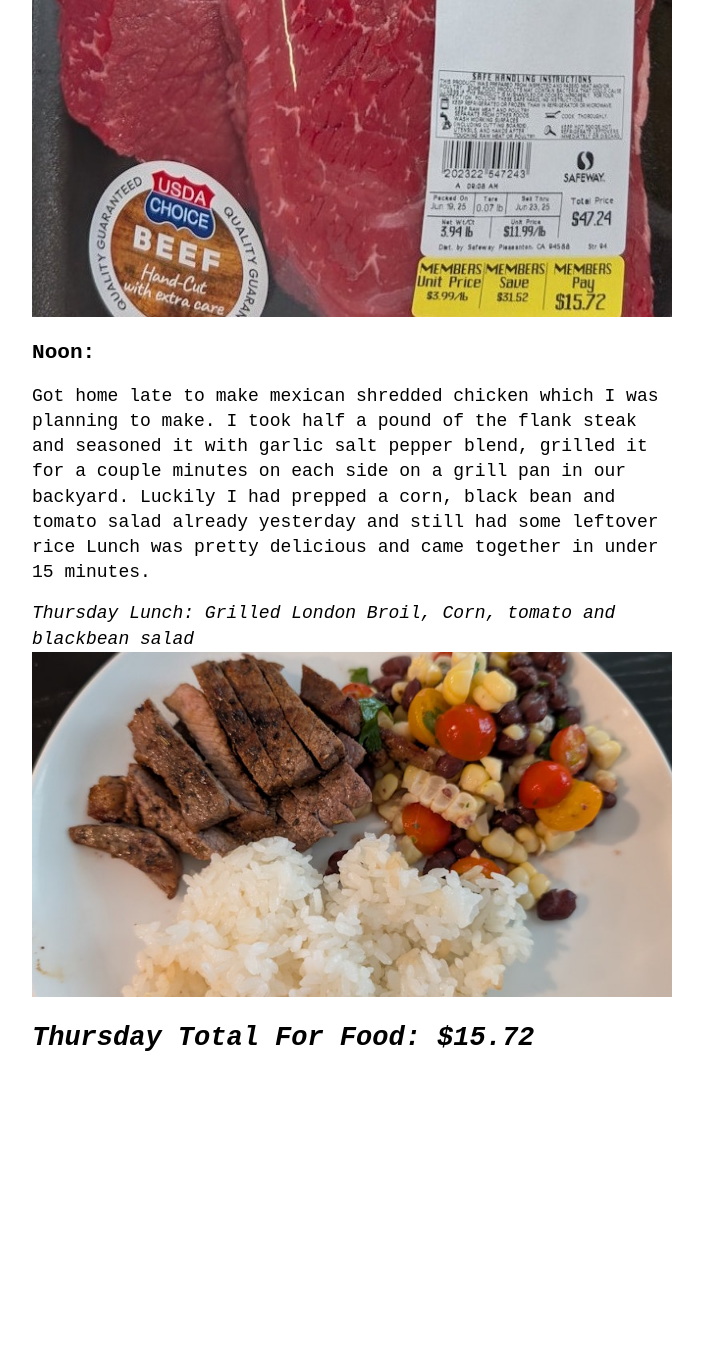
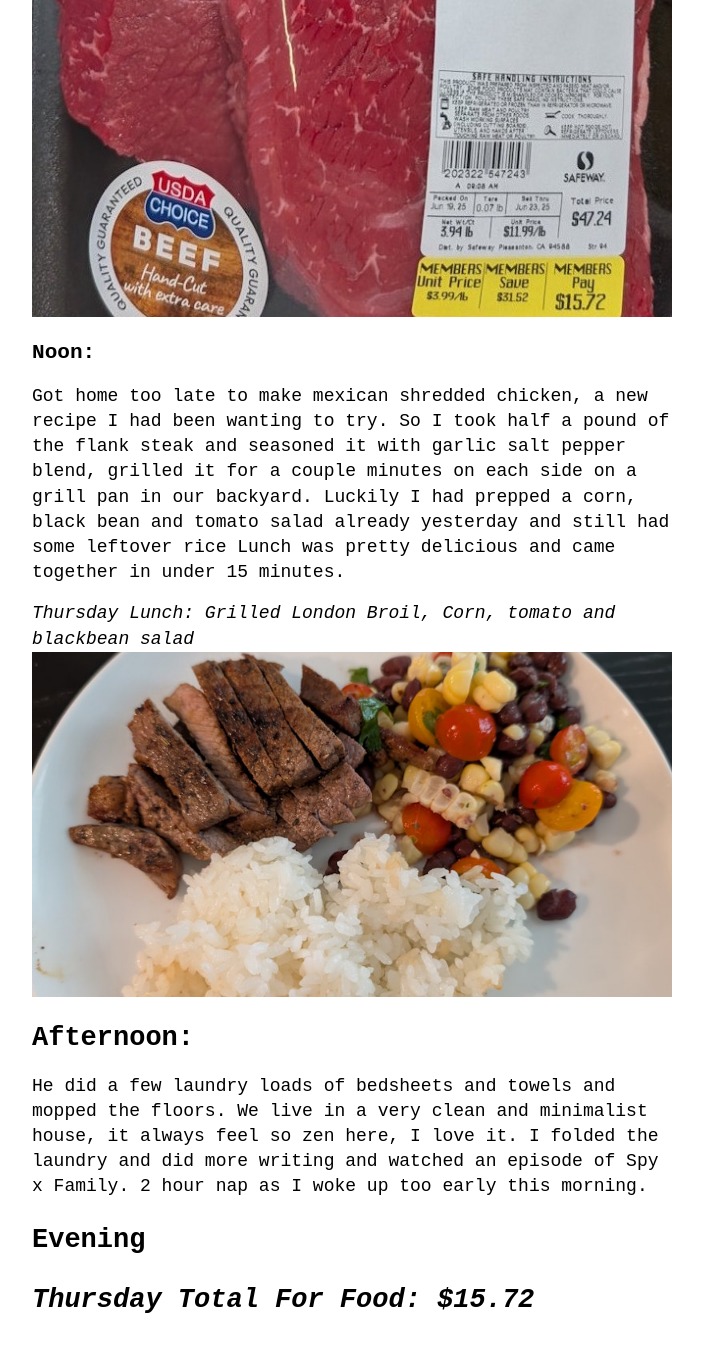
Before and after one commit to groceryshoppingisfun/weeklyfoodjournal, a Jekyll site: the page built from _posts/2025-06-16-Thai-Inspired-Cooking-Week.md, in a window 1280 px wide and 1400 px high, scrolled down 10785 px. Shown: the top 1352 px of the window, without its empty margins (288-991 px from the left). Built offline with Jekyll 4.4.1, drawn with Linux system fonts in a browser that asks for light colours; before the commit the page ends 11923 px from its top, so only the background shows below that.

Commit message:
Update 2025-06-16-Thai-Inspired-Cooking-Week.md

```diff
--- a/_posts/2025-06-16-Thai-Inspired-Cooking-Week.md
+++ b/_posts/2025-06-16-Thai-Inspired-Cooking-Week.md
@@ -97,11 +97,15 @@ Picked up a big pack of London Broil beef from Safeway (on sale for $3.99/lb) fo
 *Thursday London Broil Beef - 4 lbs at $3.99/lb*
 ![safeway london broil](assets/images/london-broil.jpg)
 
-
 ### Noon:
-Got home late to make mexican shredded chicken which I was planning to make. I took half a pound of the flank steak and seasoned it with garlic salt pepper blend, grilled it for a couple minutes on each side on a grill pan in our backyard. Luckily I had prepped a corn, black bean and tomato salad already yesterday and still had some leftover rice Lunch was pretty delicious and came together in under 15 minutes.
+Got home too late to make mexican shredded chicken, a new recipe I had been wanting to try. So I took half a pound of the flank steak and seasoned it with garlic salt pepper blend, grilled it for a couple minutes on each side on a grill pan in our backyard. Luckily I had prepped a corn, black bean and tomato salad already yesterday and still had some leftover rice Lunch was pretty delicious and came together in under 15 minutes.
 
 *Thursday Lunch: Grilled London Broil, Corn, tomato and blackbean salad*
 ![Thursday Lunch: Grilled beef with tomato/corn/black bean salad](assets/images/grilled-london-broil.jpg)
 
+## Afternoon:
+He did a few laundry loads of bedsheets and towels and mopped the floors. We live in a very clean and minimalist house, it always feel so zen here, I love it. I folded the laundry and did more writing and watched an episode of Spy x Family. 2 hour nap as I woke up too early this morning.
+
+## Evening
+
 ## *Thursday Total For Food: $15.72*
```
